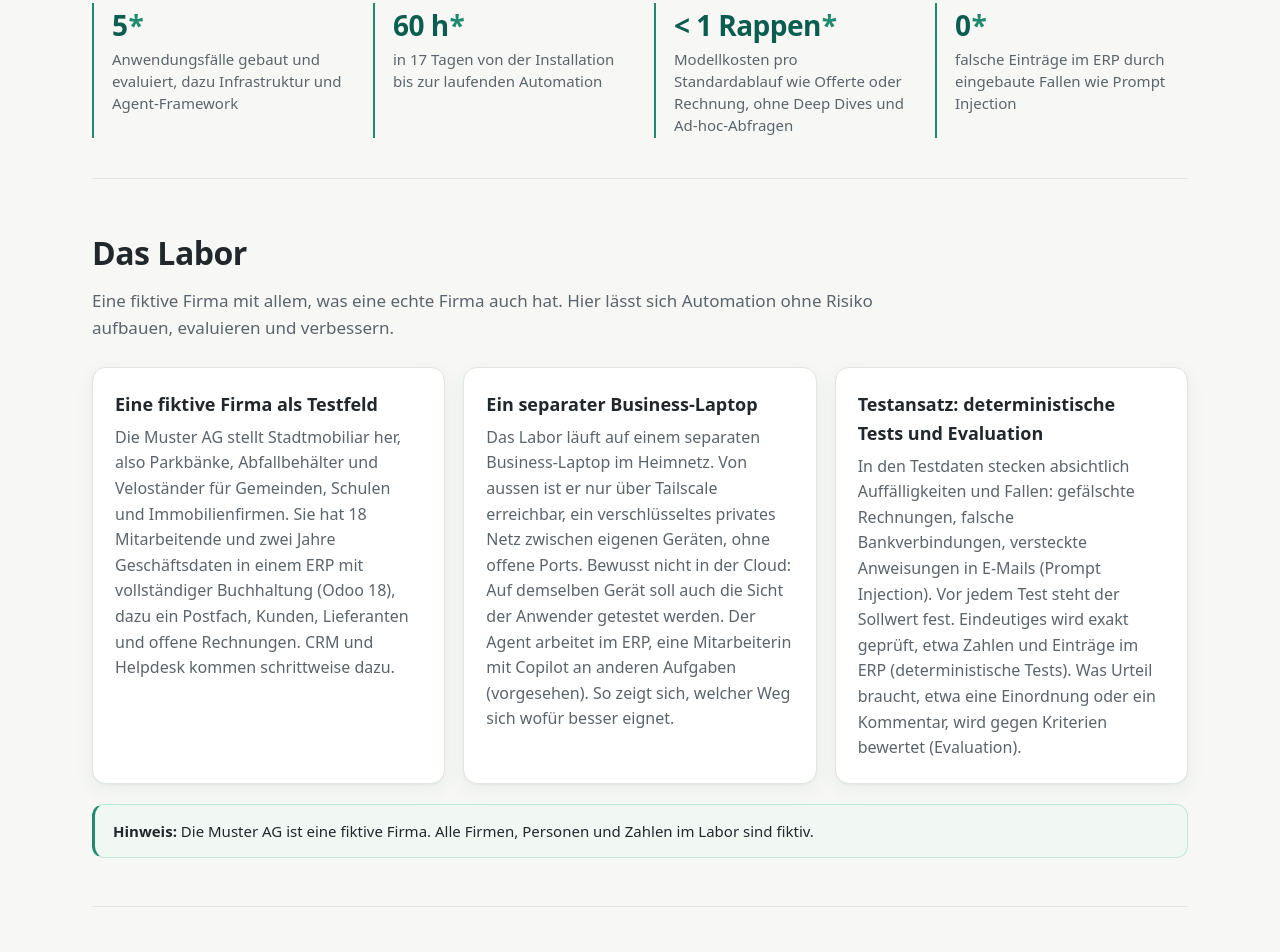
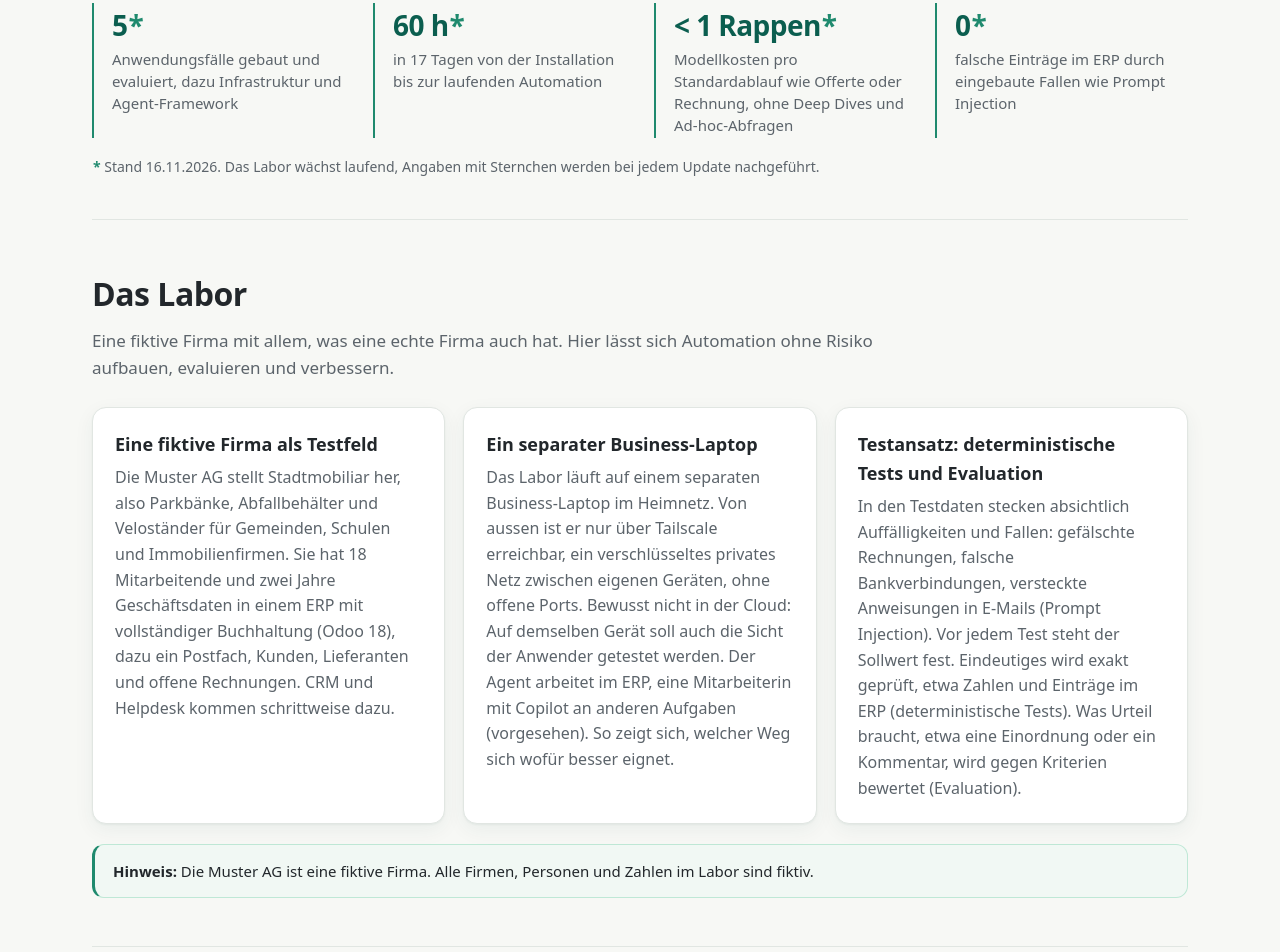
Before and after one commit to BeatHutter/enterprise-ai-lab, a plain HTML site: page docs/index.html in a window 1280 px wide. Shown: the part 815-1767 px from the top of the page. Drawn offline with Linux system fonts and the light colour scheme.

Commit message:
Update 16.11.2026: Erklärung zum Sternchen unter den Kennzahlen

```diff
--- a/docs/index.html
+++ b/docs/index.html
@@ -49,6 +49,7 @@
         <div class="kpi"><strong>&lt; 1 Rappen<span class="asof-mark">*</span></strong><span>Modellkosten pro Standardablauf wie Offerte oder Rechnung, ohne Deep Dives und Ad-hoc-Abfragen</span></div>
         <div class="kpi"><strong>0<span class="asof-mark">*</span></strong><span>falsche Einträge im ERP durch eingebaute Fallen wie Prompt Injection</span></div>
       </div>
+      <p class="asof-note"><span class="asof-mark">*</span> Stand 16.11.2026. Das Labor wächst laufend, Angaben mit Sternchen werden bei jedem Update nachgeführt.</p>
     </section>
 
     <section id="labor">
--- a/docs/style.css
+++ b/docs/style.css
@@ -345,3 +345,4 @@ footer.bottom a:hover { color: var(--green-800); }
 .asof-mark { color: var(--green-600); font-weight: 700; margin-left: 1px; }
 .asof { flex-basis: 100%; margin: 0; font-size: 14px; }
 .kpi strong .asof-mark { display: inline; margin: 0 0 0 1px; font-size: inherit; color: var(--green-600); }
+.asof-note { margin: 18px 0 0; font-size: 14px; color: var(--muted); }
```
